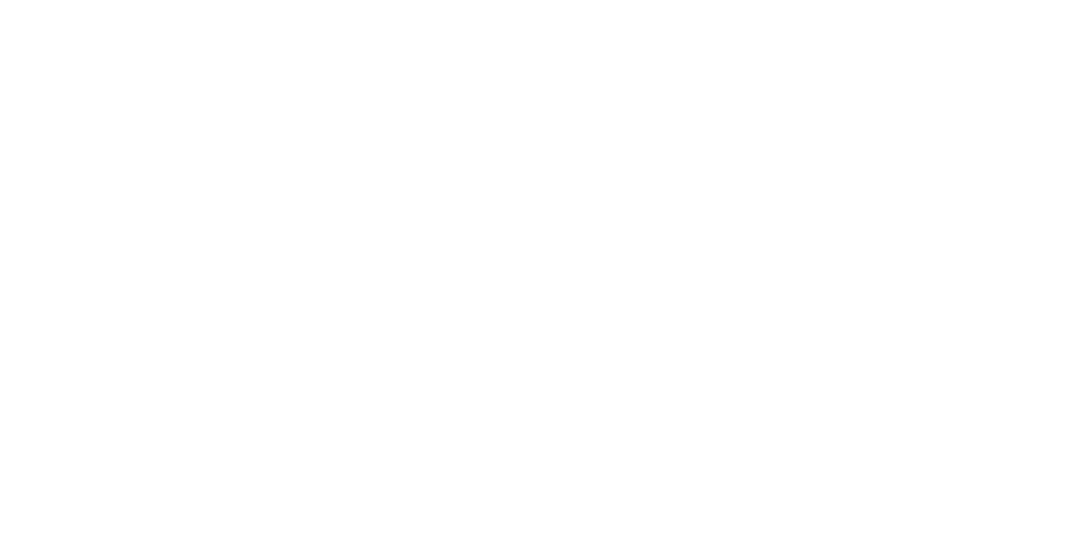
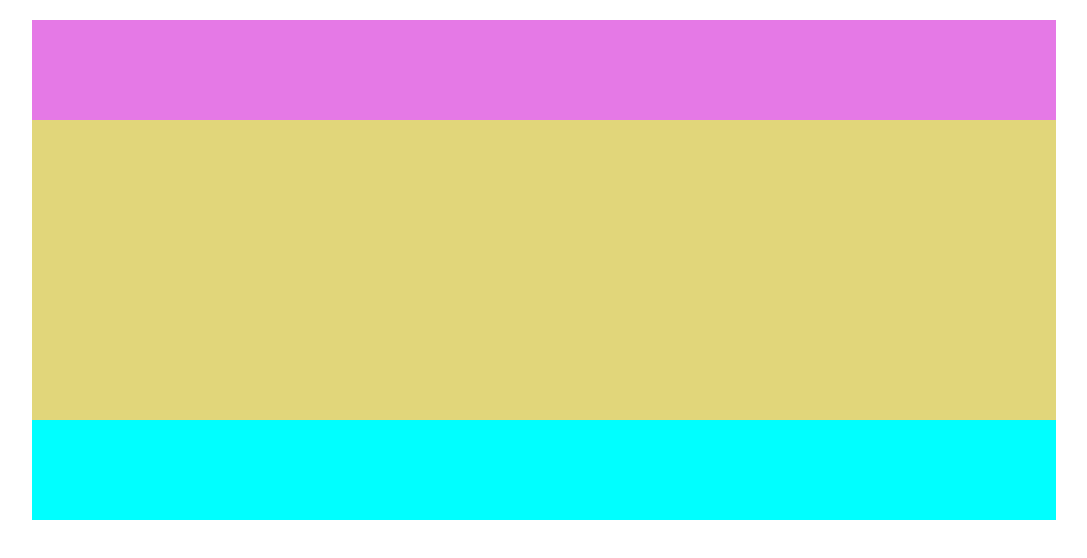
Before and after one commit to Angeloamenta/htmlcss-struttura-wp, a plain HTML site: page index.html in a window 1280 px wide. Shown: the whole page, without its empty margins (96-1183 px from the left). Drawn offline with Linux system fonts and the light colour scheme.

Commit message:
section-1

```diff
--- a/css/style.css
+++ b/css/style.css
@@ -7,3 +7,21 @@
 html {
     font-size: 100%;
 }
+
+.container {
+    width: 80%;
+    margin: 20px auto;
+    background-color: aqua;
+    height: 500px;
+}
+
+header {
+    height: 100px;
+    background-color: #E579E6;
+}
+
+.sect-yellow {
+    width: 100%;
+    height: 300px;
+    background-color: #E1D67A;
+}
--- a/index.html
+++ b/index.html
@@ -19,7 +19,13 @@
 
         <!-- main -->
         <main>
+            <section class="sect-yellow">
 
+            </section>
+
+            <section class="sect-blue">
+
+            </section>
         </main>
         <!-- /main -->
 
```
